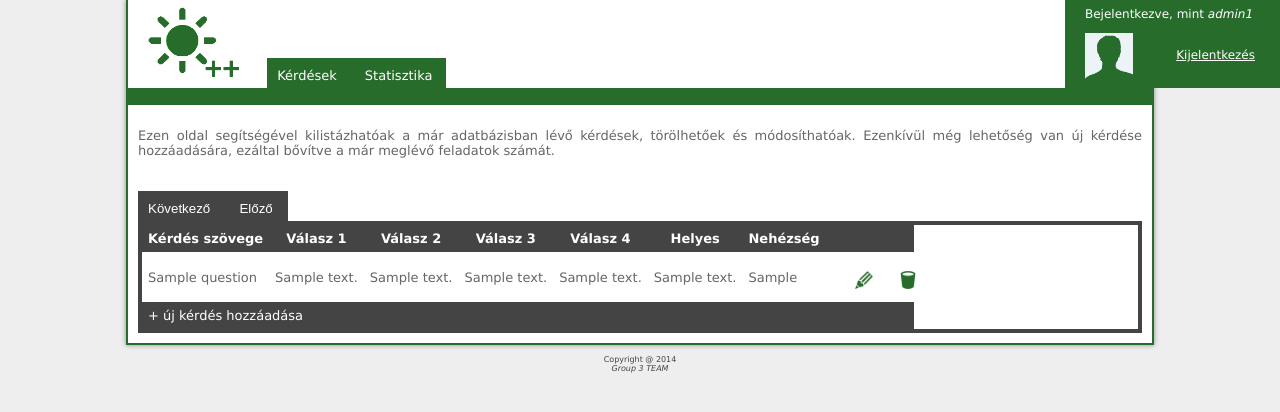
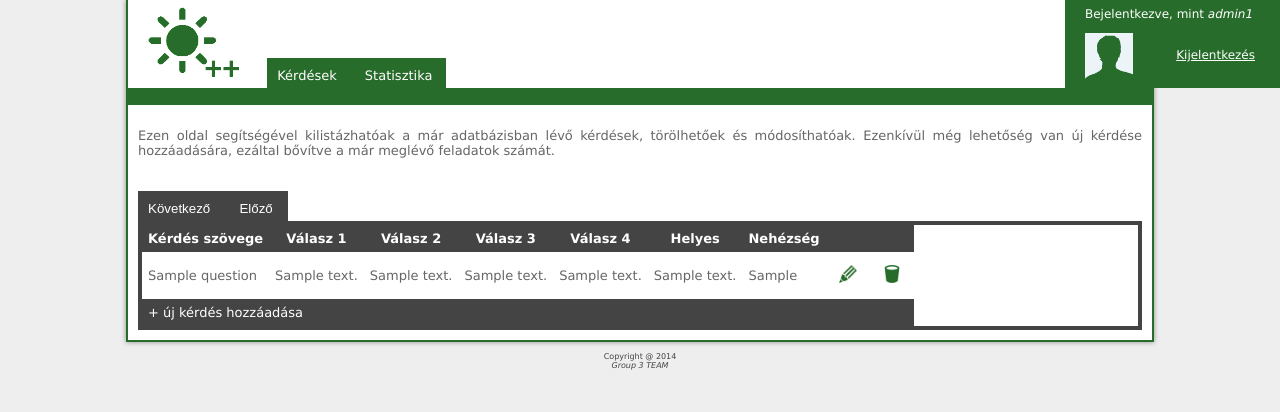
Before and after one commit to grobee/Mindennapi_Cpp, a PHP site: page /adminpanel.php in a window 1280 px wide. Shown: the top 412 px of the page. Run offline with PHP 8.4, Linux system fonts and the light colour scheme; a user stored in the database is signed in; tables that the repository leaves empty hold one stand-in row (values such as "Sample post"); some libraries are stand-ins or nearby versions.

Commit message:
Visual bug fixed on the adminpanel page

```diff
--- a/style/adminpanel.css
+++ b/style/adminpanel.css
@@ -2,10 +2,10 @@
 /*--------------------------- questions table --------------------------------*/
 #questions_table { display: block; border: 4px solid #444444;  }
 #questions_table th { text-align: center; }
-#questions_table table {border-collapse: collapse; }
+#questions_table table { border: 0; border-collapse: collapse; }
 #questions_table table thead { background-color: #444444; color: #fff; }
 #questions_table table a { text-decoration: none; }
-#questions_table img { display: block; margin-left: 50%; margin-top: 20%; }
+#question_table_img { display: block; margin-left: 50%; margin-top: 20%; }
 #even_table_row  { text-align: left; }
 #odd_table_row  { text-align: left;  background-color: #286C2B; color: #fff; }
 #odd_table_row a { color: #fff; }
```
